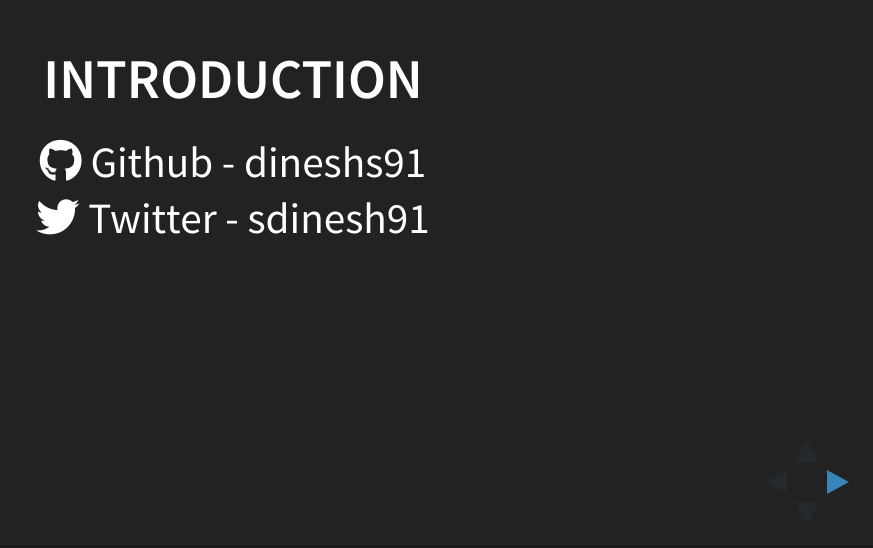
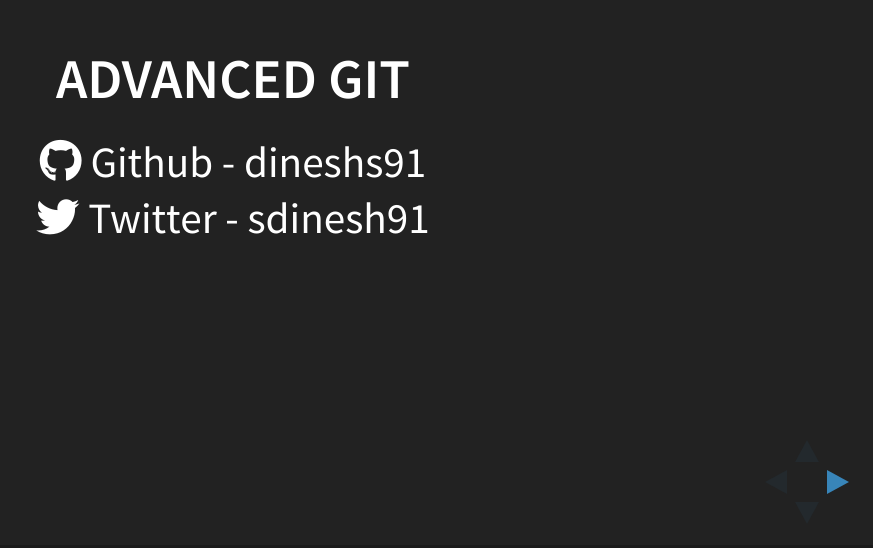
Before and after one commit to Dineshs91/git-talk, a website: page git/index.html in a window 1280 px wide. Shown: the part 252-800 px from the top of the page, without its empty margins (407-1280 px from the left). Drawn offline with Linux system fonts and the light colour scheme.

Commit message:
Change the title of git talk

```diff
--- a/git/index.html
+++ b/git/index.html
@@ -27,7 +27,7 @@
 		<div class="reveal">
 			<div class="slides">
 				<section>
-					<h3>Introduction</h3>
+					<h3>Advanced git</h3>
 
 					<i class="fa fa-github" aria-hidden="true"></i> Github - dineshs91<br/>
 					<i class="fa fa-twitter" aria-hidden="true"></i> Twitter - sdinesh91<br/>
```
